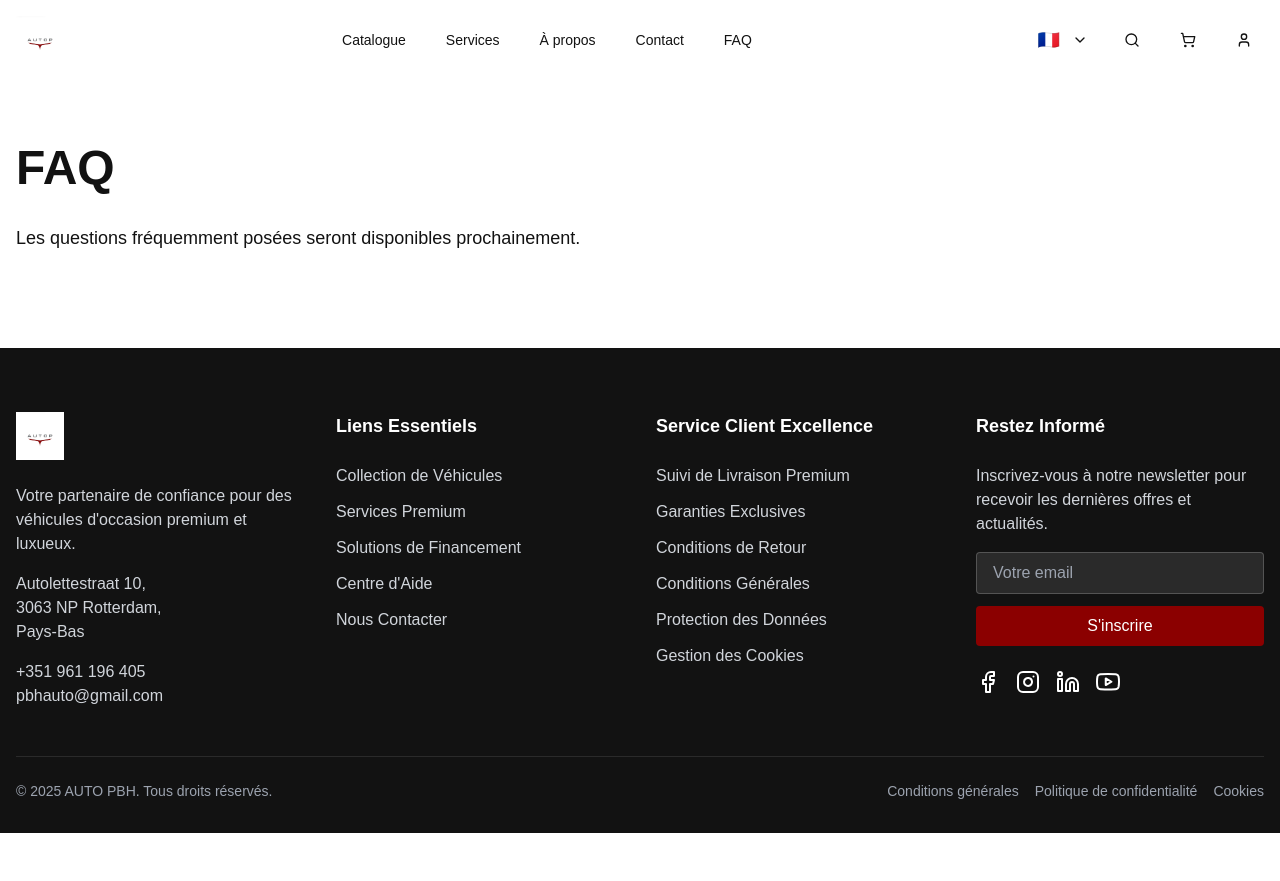
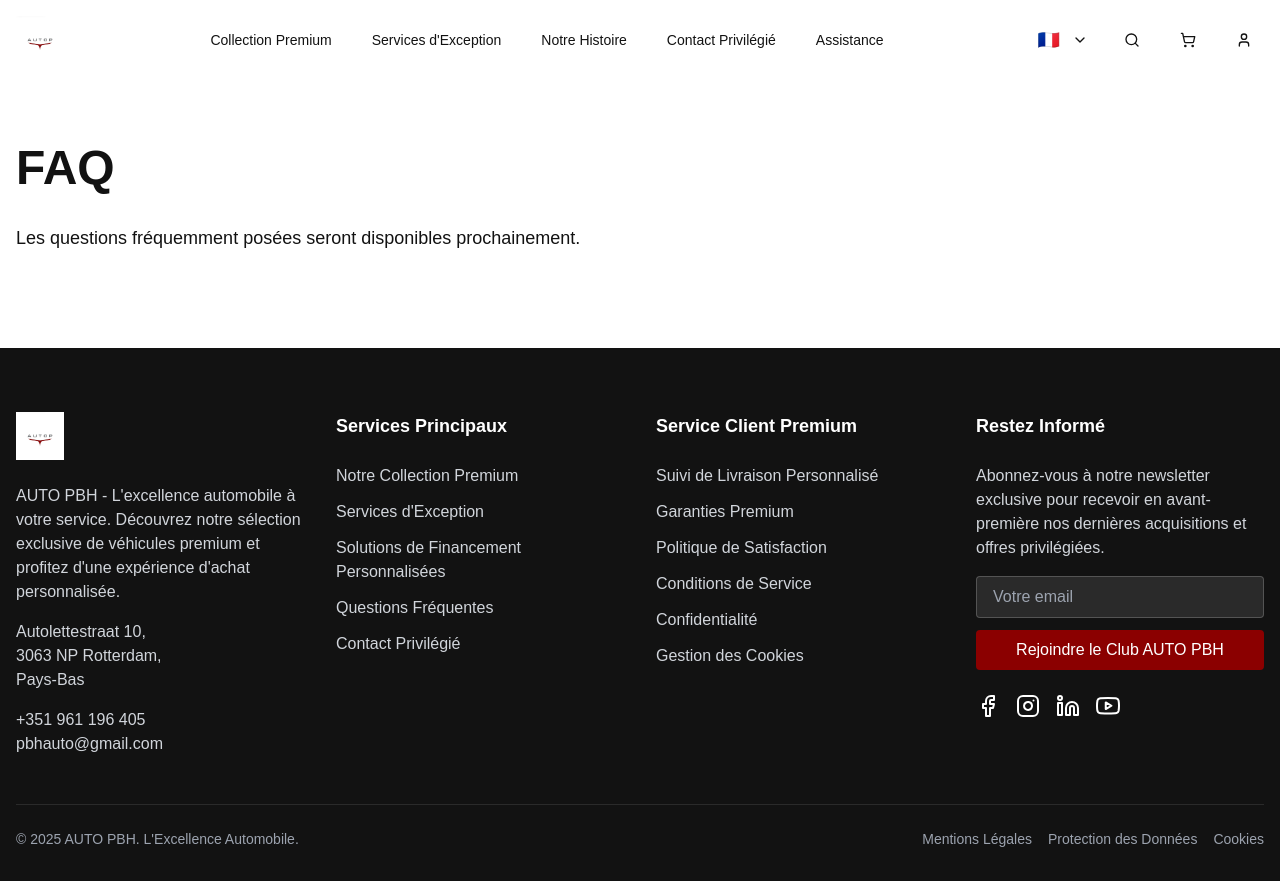
Before and after one commit to autopbh/auto-pbh, a React (Vite) app: page /faq in a window 1280 px wide. Before the commit the page ends 833 px from the top, so only its background shows below. Built offline with nearby package versions, Linux system fonts and the light colour scheme; a web font is replaced by a local one.

Commit message:
Refactor: Update button and link text
Update button and link text throughout the application to align with the brand's luxurious image and ensure clear, professional, and accessible content.

```diff
--- a/src/components/home/CallToAction.tsx
+++ b/src/components/home/CallToAction.tsx
@@ -17,21 +17,21 @@ const CallToAction = () => {
       <div className="container mx-auto px-4 relative z-10">
         <div className="max-w-xl">
           <h2 className="text-3xl md:text-5xl font-bold text-white mb-6">
-            Trouvez votre véhicule de rêve dès aujourd'hui
+            Découvrez l'Excellence Automobile
           </h2>
           <p className="text-white/80 text-lg mb-8">
-            Notre équipe est à votre disposition pour vous aider à trouver le véhicule
-            qui correspond parfaitement à vos besoins et à vos envies.
+            Notre équipe d'experts est à votre disposition pour vous accompagner dans
+            la sélection du véhicule qui correspondra parfaitement à vos exigences.
           </p>
           <div className="flex flex-col sm:flex-row gap-4">
             <Link to="/catalog">
               <Button className="btn-primary text-lg px-8 py-6">
-                Explorer le catalogue
+                Explorer Notre Collection
               </Button>
             </Link>
             <Link to="/contact">
               <Button variant="outline" className="border-white text-white hover:bg-white/10 text-lg px-8 py-6">
-                Nous contacter
+                Contact Privilégié
               </Button>
             </Link>
           </div>
--- a/src/components/layout/Footer.tsx
+++ b/src/components/layout/Footer.tsx
@@ -1,3 +1,4 @@
+
 import { Link } from "react-router-dom";
 
 const Footer = () => {
@@ -15,7 +16,7 @@ const Footer = () => {
               className="h-12 mb-6"
             />
             <p className="text-gray-300 mb-4">
-              Votre partenaire de confiance pour des véhicules d'occasion premium et luxueux.
+              AUTO PBH - L'excellence automobile à votre service. Découvrez notre sélection exclusive de véhicules premium et profitez d'une expérience d'achat personnalisée.
             </p>
             <div className="text-gray-300">
               <p>Autolettestraat 10,</p>
@@ -28,31 +29,31 @@ const Footer = () => {
 
           {/* Quick Links */}
           <div>
-            <h4 className="text-lg font-bold mb-6">Liens Essentiels</h4>
+            <h4 className="text-lg font-bold mb-6">Services Principaux</h4>
             <ul className="space-y-3">
               <li>
                 <Link to="/catalog" className="text-gray-300 hover:text-white transition-colors">
-                  Collection de Véhicules
+                  Notre Collection Premium
                 </Link>
               </li>
               <li>
                 <Link to="/services" className="text-gray-300 hover:text-white transition-colors">
-                  Services Premium
+                  Services d'Exception
                 </Link>
               </li>
               <li>
                 <Link to="/financing" className="text-gray-300 hover:text-white transition-colors">
-                  Solutions de Financement
+                  Solutions de Financement Personnalisées
                 </Link>
               </li>
               <li>
                 <Link to="/faq" className="text-gray-300 hover:text-white transition-colors">
-                  Centre d'Aide
+                  Questions Fréquentes
                 </Link>
               </li>
               <li>
                 <Link to="/contact" className="text-gray-300 hover:text-white transition-colors">
-                  Nous Contacter
+                  Contact Privilégié
                 </Link>
               </li>
             </ul>
@@ -60,31 +61,31 @@ const Footer = () => {
 
           {/* Customer Service */}
           <div>
-            <h4 className="text-lg font-bold mb-6">Service Client Excellence</h4>
+            <h4 className="text-lg font-bold mb-6">Service Client Premium</h4>
             <ul className="space-y-3">
               <li>
                 <Link to="/delivery-tracking" className="text-gray-300 hover:text-white transition-colors">
-                  Suivi de Livraison Premium
+                  Suivi de Livraison Personnalisé
                 </Link>
               </li>
               <li>
                 <Link to="/warranty" className="text-gray-300 hover:text-white transition-colors">
-                  Garanties Exclusives
+                  Garanties Premium
                 </Link>
               </li>
               <li>
                 <Link to="/returns" className="text-gray-300 hover:text-white transition-colors">
-                  Conditions de Retour
+                  Politique de Satisfaction
                 </Link>
               </li>
               <li>
                 <Link to="/terms" className="text-gray-300 hover:text-white transition-colors">
-                  Conditions Générales
+                  Conditions de Service
                 </Link>
               </li>
               <li>
                 <Link to="/privacy" className="text-gray-300 hover:text-white transition-colors">
-                  Protection des Données
+                  Confidentialité
                 </Link>
               </li>
               <li>
@@ -99,7 +100,7 @@ const Footer = () => {
           <div>
             <h4 className="text-lg font-bold mb-6">Restez Informé</h4>
             <p className="text-gray-300 mb-4">
-              Inscrivez-vous à notre newsletter pour recevoir les dernières offres et actualités.
+              Abonnez-vous à notre newsletter exclusive pour recevoir en avant-première nos dernières acquisitions et offres privilégiées.
             </p>
             <form className="flex flex-col space-y-3">
               <input
@@ -108,7 +109,7 @@ const Footer = () => {
                 className="px-4 py-2 bg-white/10 border border-white/20 rounded focus:outline-none focus:ring-2 focus:ring-autop-red"
               />
               <button type="submit" className="btn-primary">
-                S'inscrire
+                Rejoindre le Club AUTO PBH
               </button>
             </form>
             <div className="mt-6 flex space-x-4">
@@ -144,14 +145,14 @@ const Footer = () => {
         {/* Bottom bar */}
         <div className="border-t border-white/10 mt-12 pt-6 flex flex-col md:flex-row justify-between items-center">
           <p className="text-sm text-gray-400">
-            © {year} AUTO PBH. Tous droits réservés.
+            © {year} AUTO PBH. L'Excellence Automobile.
           </p>
           <div className="flex space-x-4 mt-4 md:mt-0">
             <Link to="/terms" className="text-sm text-gray-400 hover:text-white">
-              Conditions générales
+              Mentions Légales
             </Link>
             <Link to="/privacy" className="text-sm text-gray-400 hover:text-white">
-              Politique de confidentialité
+              Protection des Données
             </Link>
             <Link to="/cookies" className="text-sm text-gray-400 hover:text-white">
               Cookies
--- a/src/components/layout/Header.tsx
+++ b/src/components/layout/Header.tsx
@@ -48,19 +48,19 @@ const Header = () => {
         {/* Desktop Navigation */}
         <nav className="hidden md:flex items-center space-x-8">
           <Link to="/catalog" className="navbar-link">
-            Catalogue
+            Collection Premium
           </Link>
           <Link to="/services" className="navbar-link">
-            Services
+            Services d'Exception
           </Link>
           <Link to="/about" className="navbar-link">
-            À propos
+            Notre Histoire
           </Link>
           <Link to="/contact" className="navbar-link">
-            Contact
+            Contact Privilégié
           </Link>
           <Link to="/faq" className="navbar-link">
-            FAQ
+            Assistance
           </Link>
         </nav>
 
@@ -73,6 +73,7 @@ const Header = () => {
             size="icon"
             className="relative"
             onClick={() => window.location.href="/search"}
+            aria-label="Rechercher un véhicule"
           >
             <Search className="h-5 w-5" />
           </Button>
@@ -82,6 +83,7 @@ const Header = () => {
               variant="ghost"
               size="icon"
               onClick={() => setCartOpen(!cartOpen)}
+              aria-label="Voir mes réservations"
             >
               <ShoppingCart className="h-5 w-5" />
             </Button>
@@ -93,6 +95,7 @@ const Header = () => {
             size="icon"
             className="hidden md:flex"
             onClick={() => window.location.href="/account"}
+            aria-label="Mon espace personnel"
           >
             <User className="h-5 w-5" />
           </Button>
--- a/src/components/shop/VehicleCard.tsx
+++ b/src/components/shop/VehicleCard.tsx
@@ -1,3 +1,4 @@
+
 import { Link } from "react-router-dom";
 import { Vehicle } from "@/types";
 import { Button } from "@/components/ui/button";
@@ -8,7 +9,6 @@ interface VehicleCardProps {
 }
 
 const VehicleCard = ({ vehicle }: VehicleCardProps) => {
-  // Fallback image if the vehicle images are not available
   const imageUrl = vehicle.images && vehicle.images.length > 0
     ? vehicle.images[0]
     : "https://images.unsplash.com/photo-1583267746897-2cf4865e0729?q=80&w=2670&auto=format&fit=crop";
@@ -24,7 +24,7 @@ const VehicleCard = ({ vehicle }: VehicleCardProps) => {
           />
           {vehicle.availability === "reserved" && (
             <div className="absolute top-2 right-2 bg-orange-500 text-white text-xs font-bold px-2 py-1 rounded">
-              Réservé
+              En Réservation
             </div>
           )}
           {vehicle.availability === "sold" && (
@@ -72,14 +72,14 @@ const VehicleCard = ({ vehicle }: VehicleCardProps) => {
             {vehicle.availability === "in-stock" && (
               <Button size="sm" className="btn-primary">
                 <ShoppingCart className="mr-2 h-4 w-4" />
-                Réserver
+                Réserver ce Véhicule
               </Button>
             )}
           </div>
 
           <Link to={`/vehicle/${vehicle.id}`} className="w-full">
             <Button variant="outline" className="w-full">
-              Voir les Détails
+              Découvrir en Détail
             </Button>
           </Link>
         </div>
```
